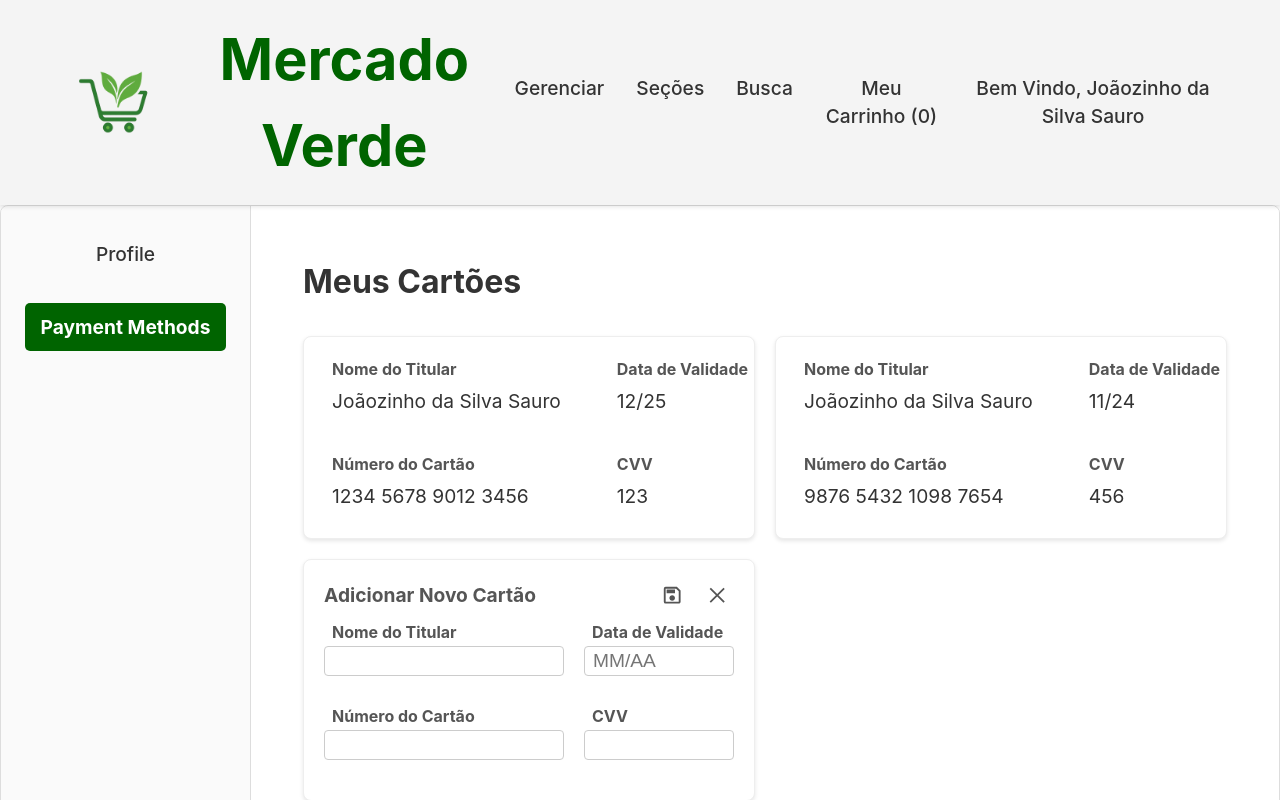
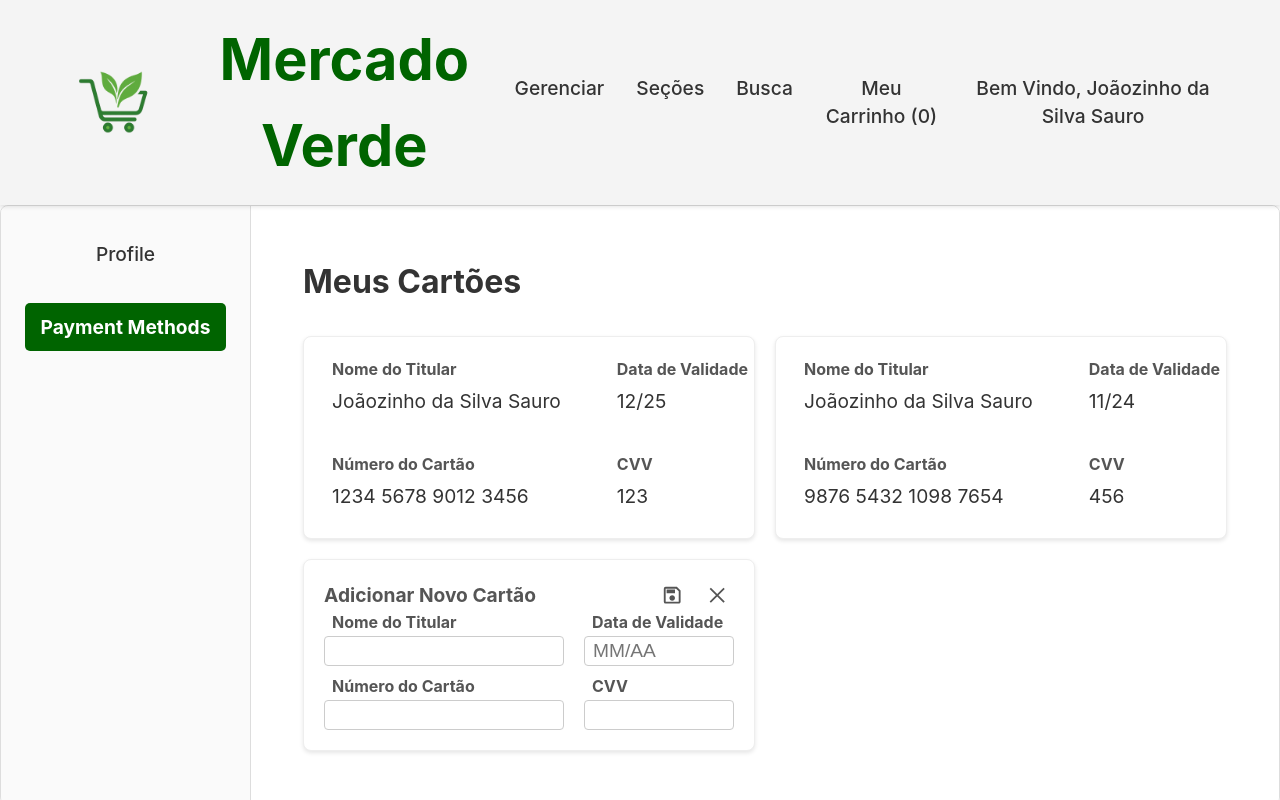
Before and after one commit to ArthurTRamos/Grocery-Store---Web-Project, a React (Create React App) app in the folder grocery-store-react/: page /user/payment-methods in a window 1280 px wide. Both pictures are taken after a click on the button "Adicionar novo cartão". Shown: the top 800 px of the page. Built offline with nearby package versions, Linux system fonts and the light colour scheme.

Commit message:
fix new card form misalingments

```diff
--- a/grocery-store-react/src/pages/NewCardForm.css
+++ b/grocery-store-react/src/pages/NewCardForm.css
@@ -21,7 +21,7 @@
   justify-content: space-between;
   align-items: center;
   height: 30px;
-  margin-bottom: 10px;
+  margin-bottom: 0px;
 }
 
 .new-card-form-header p {
@@ -96,7 +96,6 @@
   flex-direction: column;
   gap: 2px;
   width: 100%;
-  margin-bottom: 20px; /* Add space for error message */
 }
 
 .form-group label {
```
